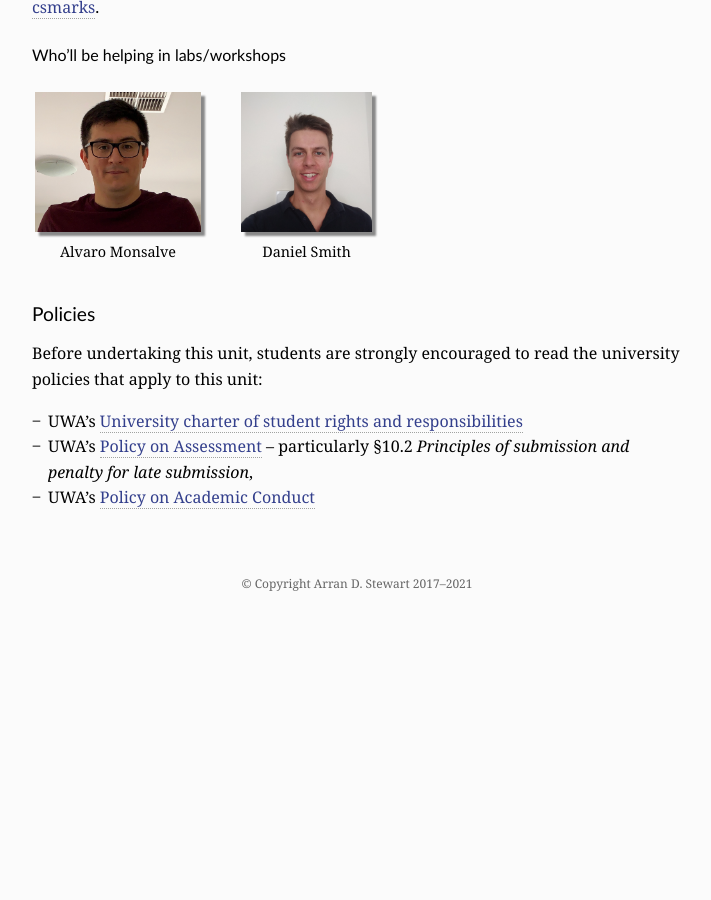
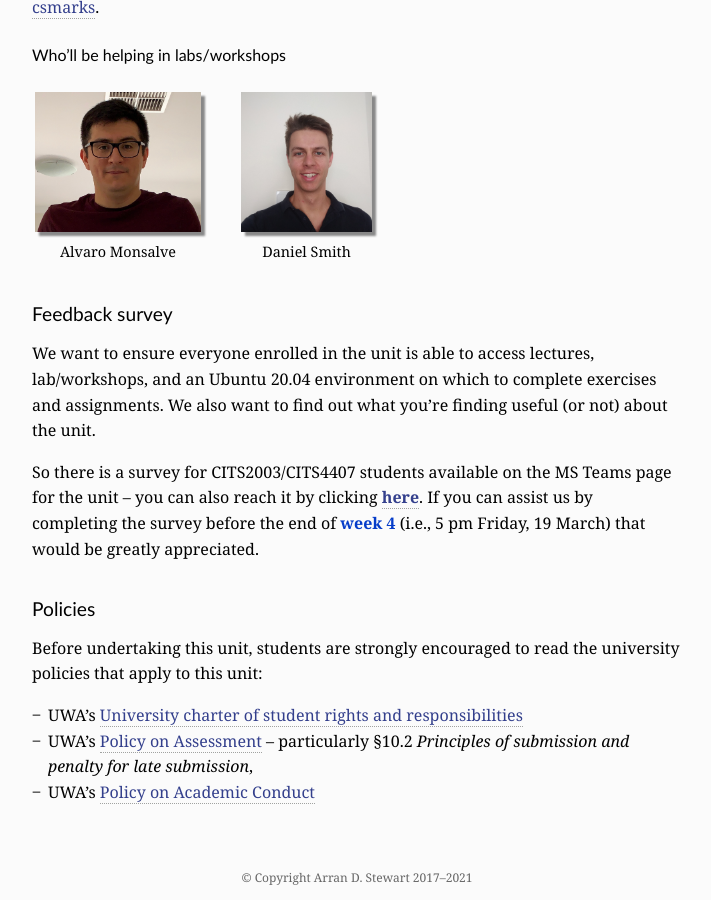
Before and after one commit to cits4407/cits4407.github.io, a Jekyll site: the page built from docs/index.md, in a window 1280 px wide and 900 px high, scrolled down 2179 px. Shown: the whole window, without its empty margins (283-994 px from the left). Built offline with Jekyll 4.4.1, drawn with Linux system fonts in a browser that asks for light colours; some web fonts are replaced; before the commit the page ends 2784 px from its top, so only the background shows below that.

Commit message:
add survey link

```diff
--- a/docs/index.md
+++ b/docs/index.md
@@ -126,6 +126,22 @@ semester proceeds, your marks will be updated and recorded in
 
 | ![Alvaro]({{"/assets/images/alvaro.jpg"| relative_url }}){: style="box-shadow: 4px 4px 2px #888888; width: 166px; height: 140px;" :}<center><span style="font-size: 0.9em;">Alvaro Monsalve</span></center> | <span style="display: inline-block; width: 2em;"></span> | ![Alvaro]({{"/assets/images/daniel.jpg"| relative_url }}){: style="box-shadow: 4px 4px 2px #888888; width: 131px; height: 140px;" :}<center><span style="font-size: 0.9em;">Daniel Smith</span></center>
 
+## Feedback survey
+
+We want to ensure everyone enrolled in the unit is able to access
+lectures, lab/workshops, and an Ubuntu 20.04 environment on which to
+complete exercises and assignments. We also want to find out what you're
+finding useful (or not) about the unit.
+
+So there is a survey for CITS2003/CITS4407 students available on the MS
+Teams page for the unit -- you can also reach it by clicking
+[**here**][survey-link]{: target="_blank" class="hi-pri" :}. If you can
+assist us by completing the survey before the end of **week 4**{:
+class="hi-pri" :} (i.e., 5 pm Friday, 19 March) that would be greatly
+appreciated.
+
+[survey-link]: https://teams.microsoft.com/l/entity/81fef3a6-72aa-4648-a763-de824aeafb7d/_djb2_msteams_prefix_3727138489?context=%7B%22subEntityId%22%3Anull%2C%22channelId%22%3A%2219%3A97e0faad42234003b421dab1fe62125f%40thread.tacv2%22%7D&groupId=cabb4ad4-d1ad-4957-bcbc-89b315ed9eaf&tenantId=05894af0-cb28-46d8-8716-74cdb46e2226
+
 ## Policies
 
 Before undertaking this unit,
```
